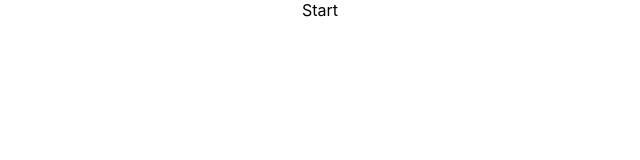
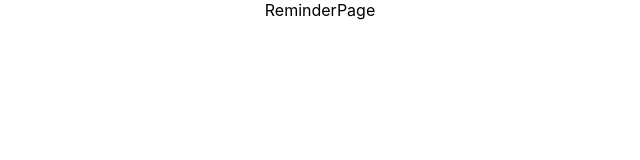
Before and after one commit to LongHonor/DevGenie, a React (Create React App) app in the folder frontend/devgenie/: page /reminder in a window 1280 px wide. Shown: the top 160 px of the page, without its empty margins (320-960 px from the left). Built offline with nearby package versions, Linux system fonts and the light colour scheme.

Commit message:
atomic design 적용
폴더 구조를 아토믹 디자인으로 진행, react-router-dom 추가

```diff
--- a/frontend/devgenie/package.json
+++ b/frontend/devgenie/package.json
@@ -8,6 +8,7 @@
     "@testing-library/user-event": "^13.5.0",
     "react": "^18.2.0",
     "react-dom": "^18.2.0",
+    "react-router-dom": "^6.19.0",
     "react-scripts": "5.0.1",
     "web-vitals": "^2.1.4"
   },
--- a/frontend/devgenie/src/App.js
+++ b/frontend/devgenie/src/App.js
@@ -1,7 +1,14 @@
-import "./App.css";
+import React from 'react';
+
+import './App.css';
+import Router from './Router';
 
 function App() {
-  return <div className="App">Start</div>;
+  return (
+    <div className='App'>
+      <Router />
+    </div>
+  );
 }
 
 export default App;
--- /dev/null
+++ b/frontend/devgenie/src/Pages/HomePage.js
@@ -0,0 +1,7 @@
+import React from 'react';
+
+const HomePage = () => {
+  return <div>Home</div>;
+};
+
+export default HomePage;
--- /dev/null
+++ b/frontend/devgenie/src/Pages/QuizListPage.js
@@ -0,0 +1,7 @@
+import React from 'react';
+
+const QuizListPage = () => {
+  return <div>QuizList</div>;
+};
+
+export default QuizListPage;
--- /dev/null
+++ b/frontend/devgenie/src/Pages/QuizPage.js
@@ -0,0 +1,7 @@
+import React from 'react';
+
+const QuizPage = () => {
+  return <div>QuizPage</div>;
+};
+
+export default QuizPage;
--- /dev/null
+++ b/frontend/devgenie/src/Pages/ReminderPage.js
@@ -0,0 +1,7 @@
+import React from 'react';
+
+const ReminderPage = () => {
+  return <div>ReminderPage</div>;
+};
+
+export default ReminderPage;
--- /dev/null
+++ b/frontend/devgenie/src/Pages/index.js
@@ -0,0 +1,5 @@
+import QuizListPage from './QuizListPage';
+import ReminderPage from './ReminderPage';
+import HomePage from './HomePage';
+import QuizPage from './QuizPage';
+export { QuizListPage, QuizPage, ReminderPage, HomePage };
--- /dev/null
+++ b/frontend/devgenie/src/Router.js
@@ -0,0 +1,17 @@
+import { BrowserRouter, Route, Routes } from 'react-router-dom';
+import { QuizListPage, QuizPage, ReminderPage, HomePage } from './Pages';
+
+const Router = () => {
+  return (
+    <BrowserRouter>
+      <Routes>
+        <Route path='/' element={<HomePage />} />
+        <Route path='/quizlist' element={<QuizListPage />} />
+        <Route path='/quizlist/:id' element={<QuizPage />} />
+        <Route path='/reminder' element={<ReminderPage />} />
+      </Routes>
+    </BrowserRouter>
+  );
+};
+
+export default Router;
```
Also changed, not shown: frontend/devgenie/src/index.js (+6 -6 lines), 1 other file (tests, documents, lock files or other folders).
